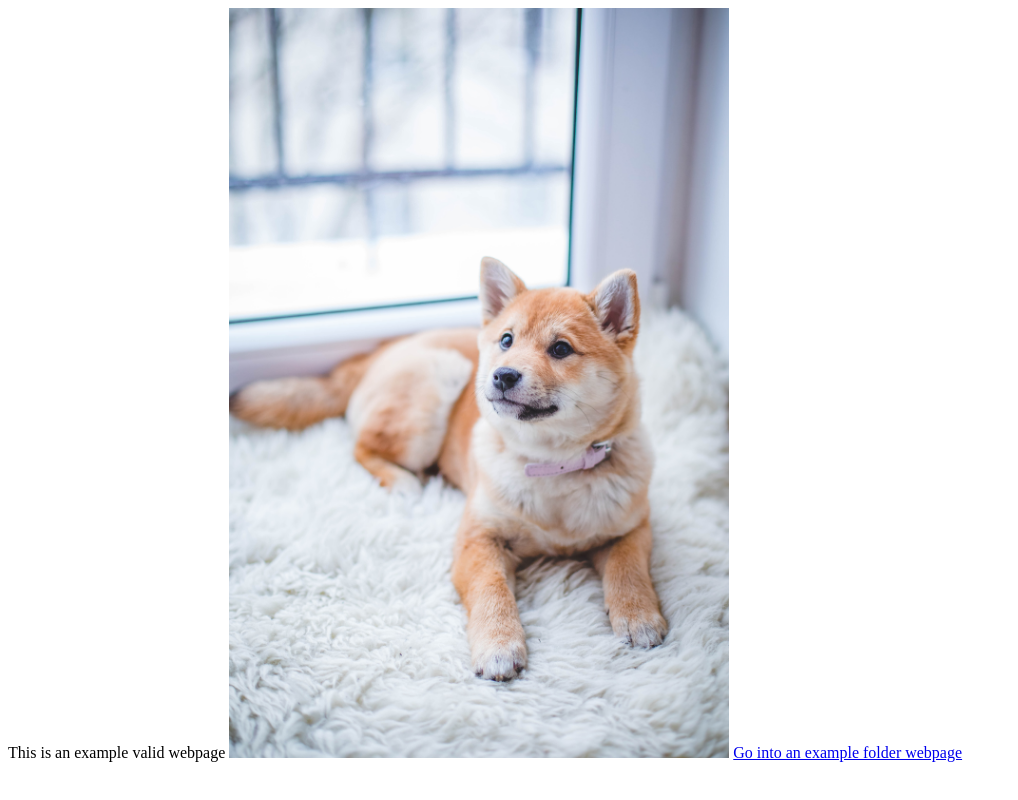
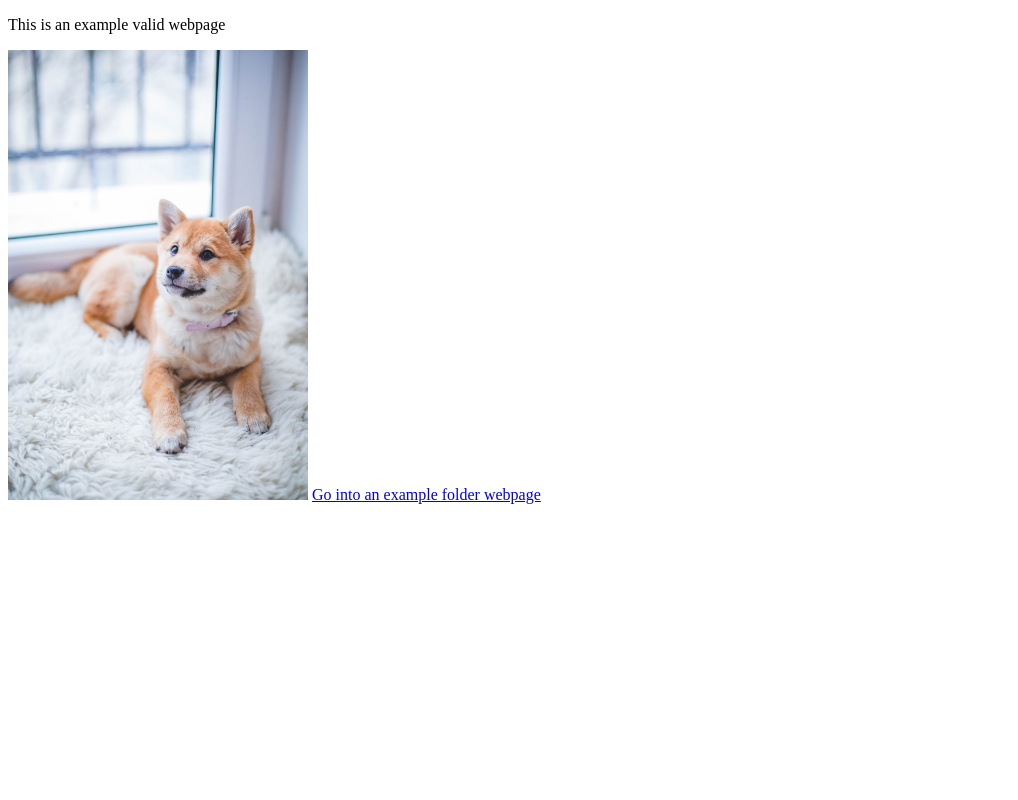
Before and after one commit to RealChaika/Example-CF-Pages, a plain HTML site: page index.html in a window 1280 px wide. Shown: the whole page, without its empty margins (0-1018 px from the left). Drawn offline with Linux system fonts and the light colour scheme.

Commit message:
Update index.html

```diff
--- a/index.html
+++ b/index.html
@@ -5,8 +5,10 @@
 <title>Example website</title>
 </head>
 <body>
+<p>
 This is an example valid webpage
-<img src="my_photo.jpg" alt="My Photo" width=500 height=750 />
+</p>
+<img src="my_photo.jpg" alt="My Photo" width=300 height=450 />
 <a href="./example_folder"> Go into an example folder webpage </a>
 </body>
 </html>
```
